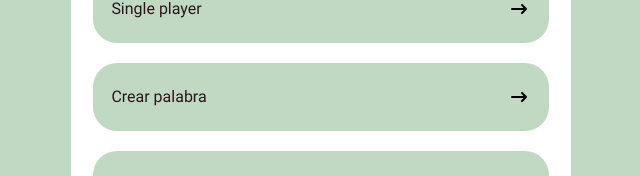
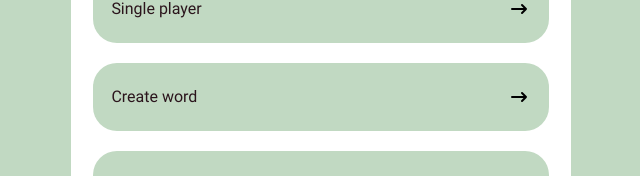
Before and after one commit to Renato6GS/hangame-app, a Next.js app: page / in a window 1280 px wide. Shown: the part 425-601 px from the top of the page, without its empty margins (319-959 px from the left). Built offline with nearby package versions, Linux system fonts and the light colour scheme.

Commit message:
add translations

```diff
--- a/pages/index.js
+++ b/pages/index.js
@@ -18,7 +18,7 @@ export default function Home() {
 
           <LayoutButton>
             <LinkToPage contain={t("ONE_PLAYER_MAIN_MENU")} href="/OnePlayer" />
-            <LinkToPage contain={"Crear palabra"} href="/CreateWord" />
+            <LinkToPage contain={t("CREATE_WORD")} href="/CreateWord" />
             <LinkToPage contain={t("CHANGE_LANGUAGE")} href="/ChangeLanguage" />
           </LayoutButton>
         </section>
--- a/translations/en.json
+++ b/translations/en.json
@@ -62,5 +62,6 @@
   "RESUME": "Your options were:",
   "START_GAME": "Start game",
   "NUMBER_OF_SYLLABLES": "Number of syllables:",
-  "NUMBER_OF_WORDS": "Number of words:"
+  "NUMBER_OF_WORDS": "Number of words:",
+  "CREATE_WORD": "Create word"
 }
--- a/translations/es.json
+++ b/translations/es.json
@@ -62,5 +62,6 @@
   "RESUME": "Tus opciones fueron:",
   "START_GAME": "Empezar",
   "NUMBER_OF_SYLLABLES": "Número de sílabas:",
-  "NUMBER_OF_WORDS": "Número de palabras:"
+  "NUMBER_OF_WORDS": "Número de palabras:",
+  "CREATE_WORD": "Crear palabra"
 }
```
